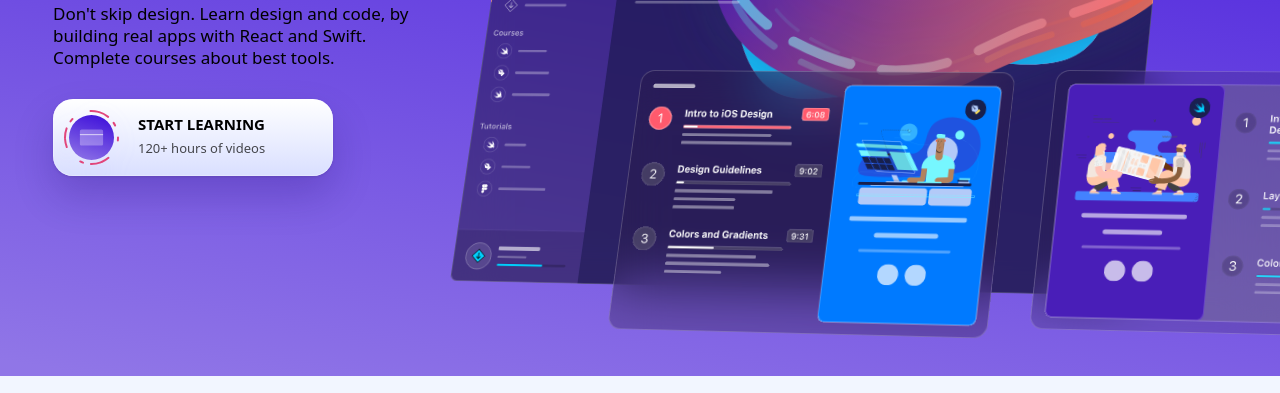
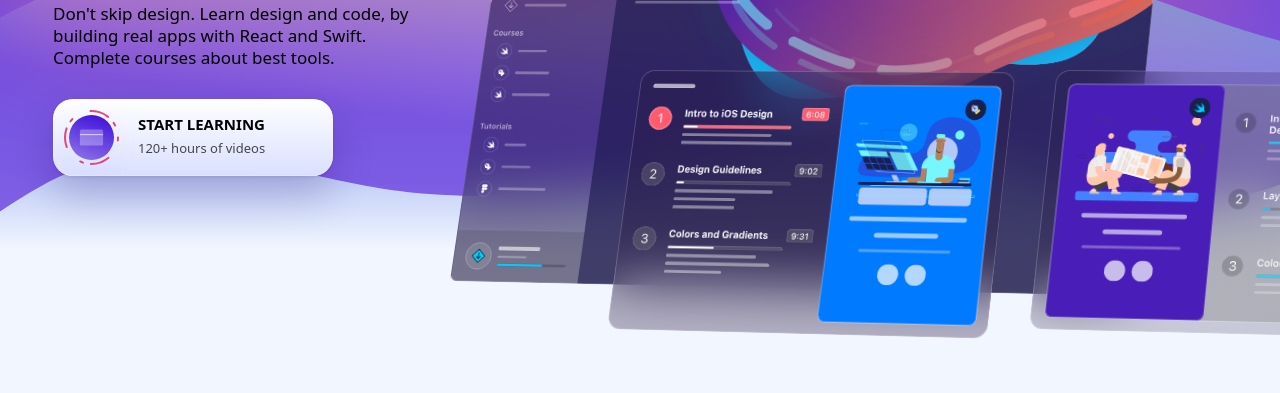
Before and after one commit to Dushani-Ranasinghe/react-hooks-webapp, a Gatsby site: page / in a window 1280 px wide. Shown: the part 407-800 px from the top of the page. Built offline with nearby package versions, Linux system fonts and the light colour scheme; Gatsby itself is replaced by a stand-in of ours.

Commit message:
Created Wave component and added styles

```diff
--- /dev/null
+++ b/src/components/Backgrounds/WaveBackground.js
@@ -0,0 +1,32 @@
+import React from "react"
+import styled from "styled-components"
+
+import wave1 from "../../images/waves/hero-wave1.svg"
+import wave2 from "../../images/waves/hero-wave2.svg"
+import wave3 from "../../images/waves/hero-wave3.svg"
+
+export default function WaveBackground() {
+  return (
+    <Wrapper>
+    <Background/>
+      <Wave src={wave1}  style={{ top: "100px", filter: `blur(60px)` }}/>
+      <Wave src={wave2} style={{ top: "350px" }}/>
+      <Wave src={wave3} style={{ top: "550px" }} />
+    </Wrapper>
+  )
+}
+
+const Wrapper = styled.div`
+  position: relative;
+`
+const Wave = styled.img`
+  position: absolute;
+  z-index: -1;
+  width: 100%;
+`
+const Background = styled.div`
+ position: absolute;
+  width: 100%;
+  height: 800px;
+  background: linear-gradient(180deg, #4316db 0%, #9076e7 100%);
+  z-index: -1;`
--- a/src/components/Sections/HeroSection.js
+++ b/src/components/Sections/HeroSection.js
@@ -1,6 +1,7 @@
 import * as React from "react"
 import styled from "styled-components"
 import MockupAnimations from "../Animations/MockupAnimations"
+import WaveBackground from "../Backgrounds/WaveBackground"
 import PurchaseButton from "../Buttons/PurchaseButton"
 import { H1, MediumText } from "../Styles/TextStyles"
 import { themes } from "./ColorStyles"
@@ -11,6 +12,7 @@ export default function HeroSection() {
   return (
     <>
       <Wrapper>
+        <WaveBackground />
         <ContentWrapper>
           <TextWrapper>
             <Title>
@@ -25,7 +27,7 @@ export default function HeroSection() {
               subtitle="120+ hours of videos"
             />
           </TextWrapper>
-          <MockupAnimations/>
+          <MockupAnimations />
         </ContentWrapper>
       </Wrapper>
     </>
@@ -33,14 +35,13 @@ export default function HeroSection() {
 }
 
 const Wrapper = styled.div`
-  background: linear-gradient(190deg, #4316DB 13.57%, #9076E7 98.38%);
   overflow: hidden;
 `
 const ContentWrapper = styled.div`
   max-width: 1234px;
   margin: 0 auto;
   padding: 200px 30px;
-  display:grid;
+  display: grid;
   grid-template-columns: 360px auto;
 `
 const TextWrapper = styled.div`
```
